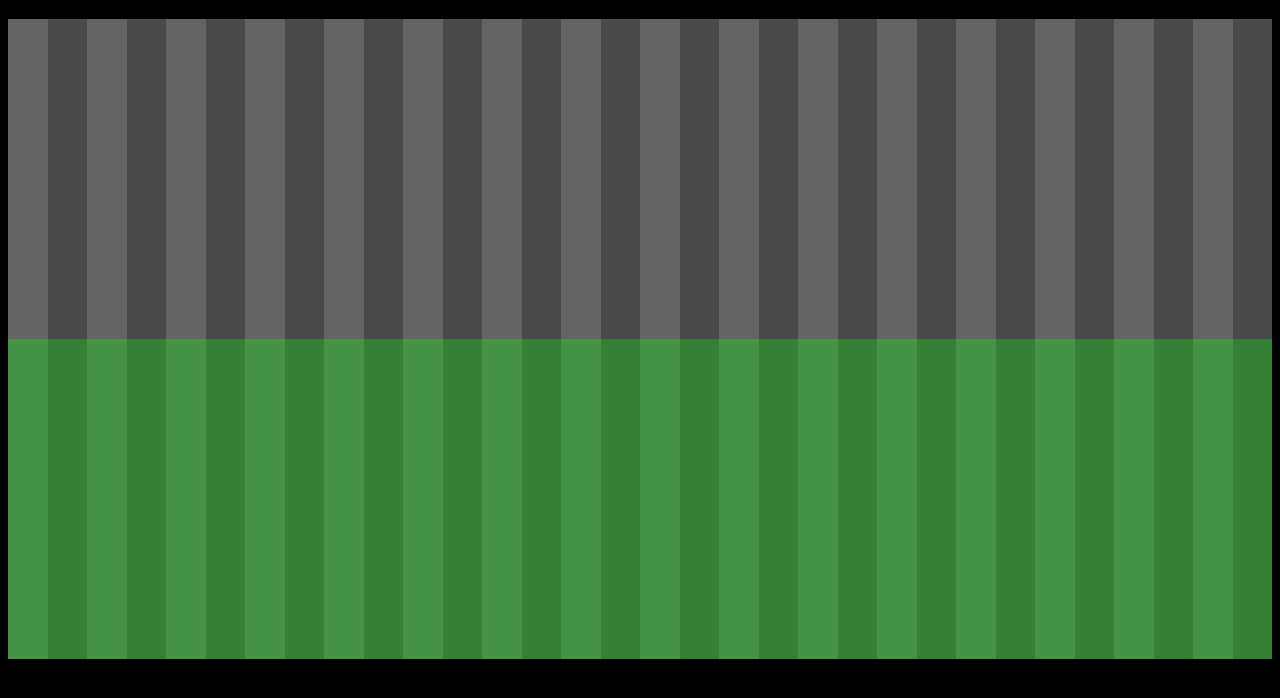
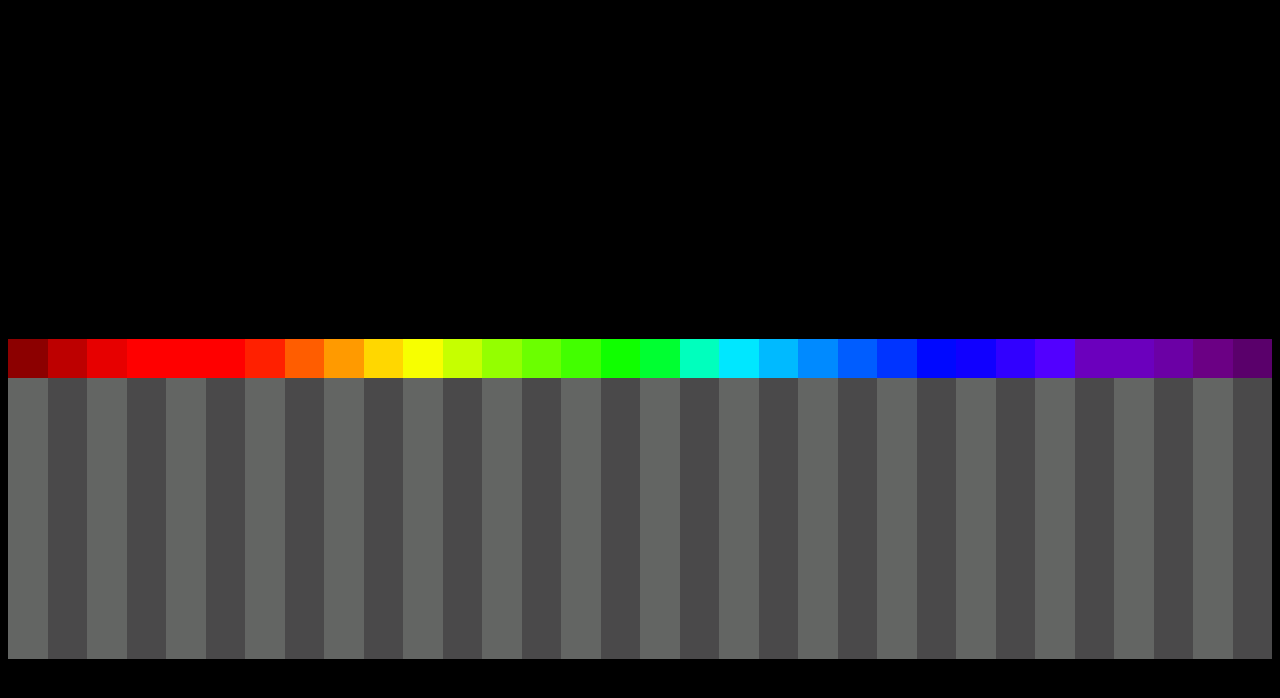
Before and after one commit to davidschlachter/spectradoze, a plain HTML site: page app/index.html in a window 1280 px wide. Shown: the part 62-760 px from the top of the page. Drawn offline with Linux system fonts and the light colour scheme.

Commit message:
Add colors

```diff
--- a/app/index.html
+++ b/app/index.html
@@ -11,38 +11,38 @@
 		<header><h1>Spectra Doze</h1></header>
 		<main>
 			<div id=drawable>
-				<div id=d1 class=d><div class=up></div><div class=down></div></div>
-				<div id=d2 class=d><div class=up></div><div class=down></div></div>
-				<div id=d3 class=d><div class=up></div><div class=down></div></div>
-				<div id=d4 class=d><div class=up></div><div class=down></div></div>
-				<div id=d5 class=d><div class=up></div><div class=down></div></div>
-				<div id=d6 class=d><div class=up></div><div class=down></div></div>
-				<div id=d7 class=d><div class=up></div><div class=down></div></div>
-				<div id=d8 class=d><div class=up></div><div class=down></div></div>
-				<div id=d9 class=d><div class=up></div><div class=down></div></div>
-				<div id=d10 class=d><div class=up></div><div class=down></div></div>
-				<div id=d11 class=d><div class=up></div><div class=down></div></div>
-				<div id=d12 class=d><div class=up></div><div class=down></div></div>
-				<div id=d13 class=d><div class=up></div><div class=down></div></div>
-				<div id=d14 class=d><div class=up></div><div class=down></div></div>
-				<div id=d15 class=d><div class=up></div><div class=down></div></div>
-				<div id=d16 class=d><div class=up></div><div class=down></div></div>
-				<div id=d17 class=d><div class=up></div><div class=down></div></div>
-				<div id=d18 class=d><div class=up></div><div class=down></div></div>
-				<div id=d19 class=d><div class=up></div><div class=down></div></div>
-				<div id=d20 class=d><div class=up></div><div class=down></div></div>
-				<div id=d21 class=d><div class=up></div><div class=down></div></div>
-				<div id=d22 class=d><div class=up></div><div class=down></div></div>
-				<div id=d23 class=d><div class=up></div><div class=down></div></div>
-				<div id=d24 class=d><div class=up></div><div class=down></div></div>
-				<div id=d25 class=d><div class=up></div><div class=down></div></div>
-				<div id=d26 class=d><div class=up></div><div class=down></div></div>
-				<div id=d27 class=d><div class=up></div><div class=down></div></div>
-				<div id=d28 class=d><div class=up></div><div class=down></div></div>
-				<div id=d29 class=d><div class=up></div><div class=down></div></div>
-				<div id=d30 class=d><div class=up></div><div class=down></div></div>
-				<div id=d31 class=d><div class=up></div><div class=down></div></div>
-				<div id=d32 class=d><div class=up></div><div class=down></div></div>
+				<div id=d1 class=d><div class=up></div><div class=down><div class=marker></div></div></div>
+				<div id=d2 class=d><div class=up></div><div class=down><div class=marker></div></div></div>
+				<div id=d3 class=d><div class=up></div><div class=down><div class=marker></div></div></div>
+				<div id=d4 class=d><div class=up></div><div class=down><div class=marker></div></div></div>
+				<div id=d5 class=d><div class=up></div><div class=down><div class=marker></div></div></div>
+				<div id=d6 class=d><div class=up></div><div class=down><div class=marker></div></div></div>
+				<div id=d7 class=d><div class=up></div><div class=down><div class=marker></div></div></div>
+				<div id=d8 class=d><div class=up></div><div class=down><div class=marker></div></div></div>
+				<div id=d9 class=d><div class=up></div><div class=down><div class=marker></div></div></div>
+				<div id=d10 class=d><div class=up></div><div class=down><div class=marker></div></div></div>
+				<div id=d11 class=d><div class=up></div><div class=down><div class=marker></div></div></div>
+				<div id=d12 class=d><div class=up></div><div class=down><div class=marker></div></div></div>
+				<div id=d13 class=d><div class=up></div><div class=down><div class=marker></div></div></div>
+				<div id=d14 class=d><div class=up></div><div class=down><div class=marker></div></div></div>
+				<div id=d15 class=d><div class=up></div><div class=down><div class=marker></div></div></div>
+				<div id=d16 class=d><div class=up></div><div class=down><div class=marker></div></div></div>
+				<div id=d17 class=d><div class=up></div><div class=down><div class=marker></div></div></div>
+				<div id=d18 class=d><div class=up></div><div class=down><div class=marker></div></div></div>
+				<div id=d19 class=d><div class=up></div><div class=down><div class=marker></div></div></div>
+				<div id=d20 class=d><div class=up></div><div class=down><div class=marker></div></div></div>
+				<div id=d21 class=d><div class=up></div><div class=down><div class=marker></div></div></div>
+				<div id=d22 class=d><div class=up></div><div class=down><div class=marker></div></div></div>
+				<div id=d23 class=d><div class=up></div><div class=down><div class=marker></div></div></div>
+				<div id=d24 class=d><div class=up></div><div class=down><div class=marker></div></div></div>
+				<div id=d25 class=d><div class=up></div><div class=down><div class=marker></div></div></div>
+				<div id=d26 class=d><div class=up></div><div class=down><div class=marker></div></div></div>
+				<div id=d27 class=d><div class=up></div><div class=down><div class=marker></div></div></div>
+				<div id=d28 class=d><div class=up></div><div class=down><div class=marker></div></div></div>
+				<div id=d29 class=d><div class=up></div><div class=down><div class=marker></div></div></div>
+				<div id=d30 class=d><div class=up></div><div class=down><div class=marker></div></div></div>
+				<div id=d31 class=d><div class=up></div><div class=down><div class=marker></div></div></div>
+				<div id=d32 class=d><div class=up></div><div class=down><div class=marker></div></div></div>
 			</div>
 		</main>
 		<script src=spectradoze.js></script>
--- a/app/style.css
+++ b/app/style.css
@@ -24,12 +24,112 @@ main {
 	background-color: #4a494a;
 }
 .up {
+	background-color:rgba(0,0,0,1);
+	height:50%;
+	width: 100%;
+}
+.down {
 	background-color:rgba(0,0,0,0);
 	height:50%;
 	width: 100%;
 }
-.down {
-	background-color:rgba(0,255,0,0.3);
-	height:50%;
+.marker {
 	width: 100%;
+	padding-top: 100%;
 }
+#d1 .marker {
+	background-color: #8c0000;
+}
+#d2 .marker {
+	background-color: #bd0000;
+}
+#d3 .marker {
+	background-color: #e70000;
+}
+#d4 .marker {
+	background-color: #ff0000;
+}
+#d5 .marker {
+	background-color: #ff0000;
+}
+#d6 .marker {
+	background-color: #ff0000;
+}
+#d7 .marker {
+	background-color: #ff2000;
+}
+#d8 .marker {
+	background-color: #ff5d00;
+}
+#d9 .marker {
+	background-color: #ff9a00;
+}
+#d10 .marker {
+	background-color: #ffd700;
+}
+#d11 .marker {
+	background-color: #f7ff00;
+}
+#d12 .marker {
+	background-color: #c6ff00;
+}
+#d13 .marker {
+	background-color: #94ff00;
+}
+#d14 .marker {
+	background-color: #6bff00;
+}
+#d15 .marker {
+	background-color: #42ff00;
+}
+#d16 .marker {
+	background-color: #10ff00;
+}
+#d17 .marker {
+	background-color: #00ff31;
+}
+#d18 .marker {
+	background-color: #00ffbd;
+}
+#d19 .marker {
+	background-color: #00e7ff;
+}
+#d20 .marker {
+	background-color: #00baff;
+}
+#d21 .marker {
+	background-color: #008aff;
+}
+#d22 .marker {
+	background-color: #005dff;
+}
+#d23 .marker {
+	background-color: #0034ff;
+}
+#d24 .marker {
+	background-color: #0008ff;
+}
+#d25 .marker {
+	background-color: #1000ff;
+}
+#d26 .marker {
+	background-color: #3100ff;
+}
+#d27 .marker {
+	background-color: #5200ff;
+}
+#d28 .marker {
+	background-color: #6b00bd;
+}
+#d29 .marker {
+	background-color: #6b00bd;
+}
+#d30 .marker {
+	background-color: #6b00a5;
+}
+#d31 .marker {
+	background-color: #6b0084;
+}
+#d32 .marker {
+	background-color: #5a006b;
+}
```
